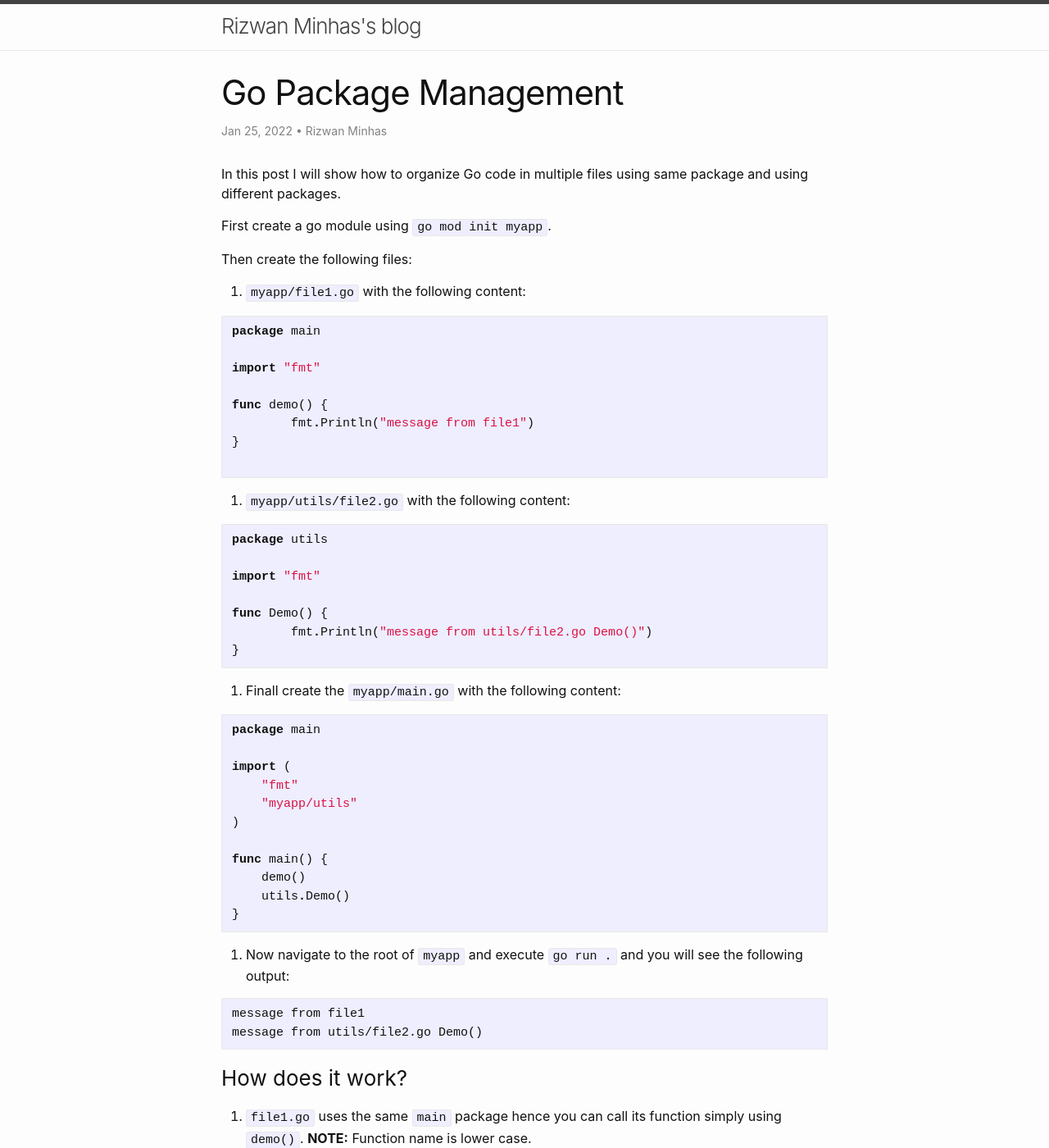
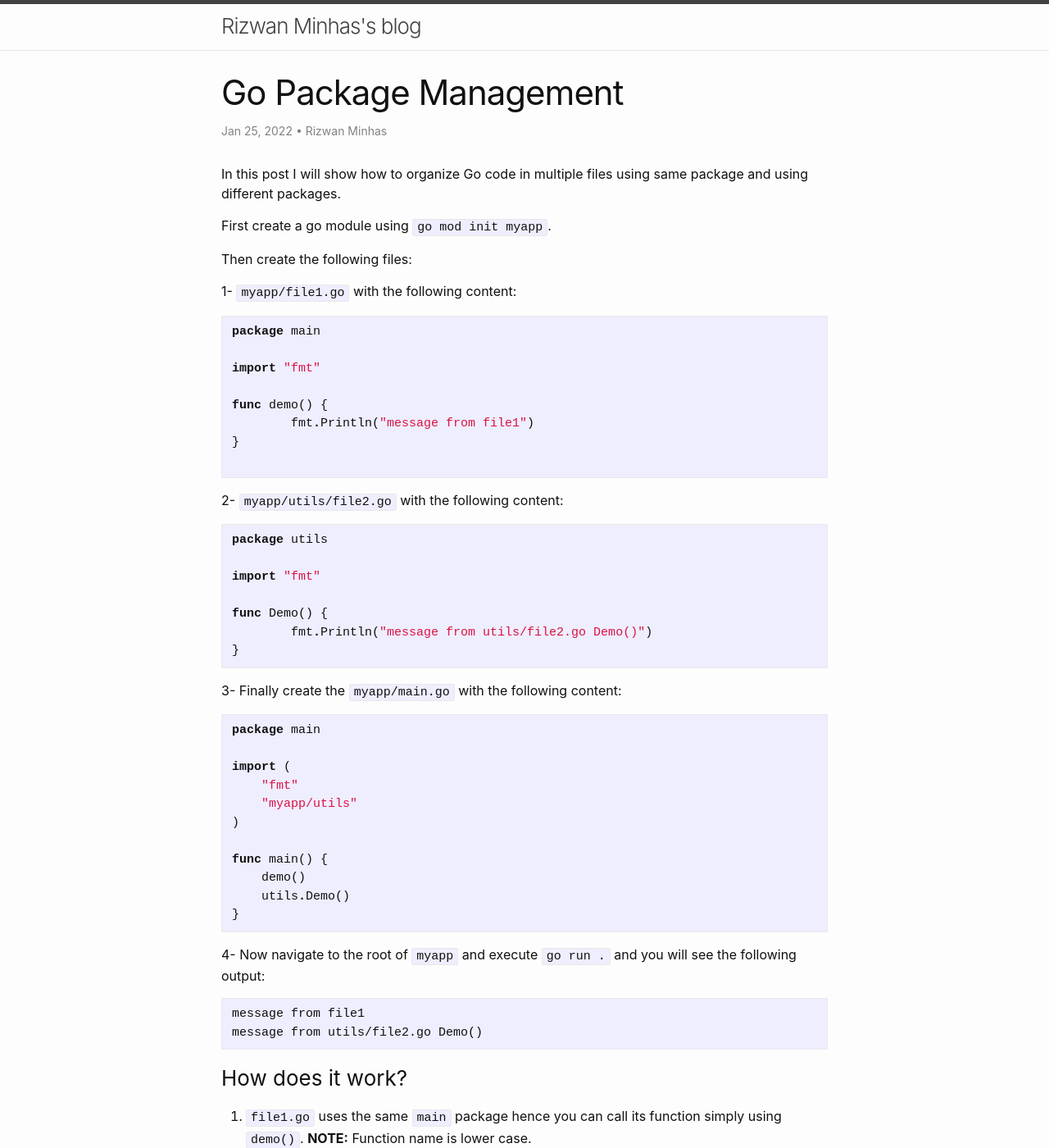
Before and after one commit to rizwanminhas/blog, a Jekyll site: the page built from _posts/2022-01-25-go-package-management.md, in a window 1280 px wide and 1400 px high. Shown: the whole window at 82% size. Built offline with Jekyll 4.4.1, drawn with Linux system fonts in a browser that asks for light colours.

Commit message:
Update 2022-01-25-go-package-management.md
fixing formatting.

````diff
--- a/_posts/2022-01-25-go-package-management.md
+++ b/_posts/2022-01-25-go-package-management.md
@@ -11,7 +11,7 @@ First create a go module using `go mod init myapp`.
 
 Then create the following files:
 
-1. `myapp/file1.go` with the following content:
+1- `myapp/file1.go` with the following content:
 
 ```go
 package main
@@ -23,7 +23,8 @@ func demo() {
 }
 
 ```
-2. `myapp/utils/file2.go` with the following content:
+
+2- `myapp/utils/file2.go` with the following content:
 
 ```go
 package utils
@@ -35,7 +36,7 @@ func Demo() {
 }
 ```
 
-3. Finall create the `myapp/main.go` with the following content:
+3- Finally create the `myapp/main.go` with the following content:
 
 ```go
 package main
@@ -51,7 +52,7 @@ func main() {
 }
 ```
 
-4. Now navigate to the root of `myapp` and execute `go run .` and you will see the following output:
+4- Now navigate to the root of `myapp` and execute `go run .` and you will see the following output:
 
 ```
 message from file1
````
